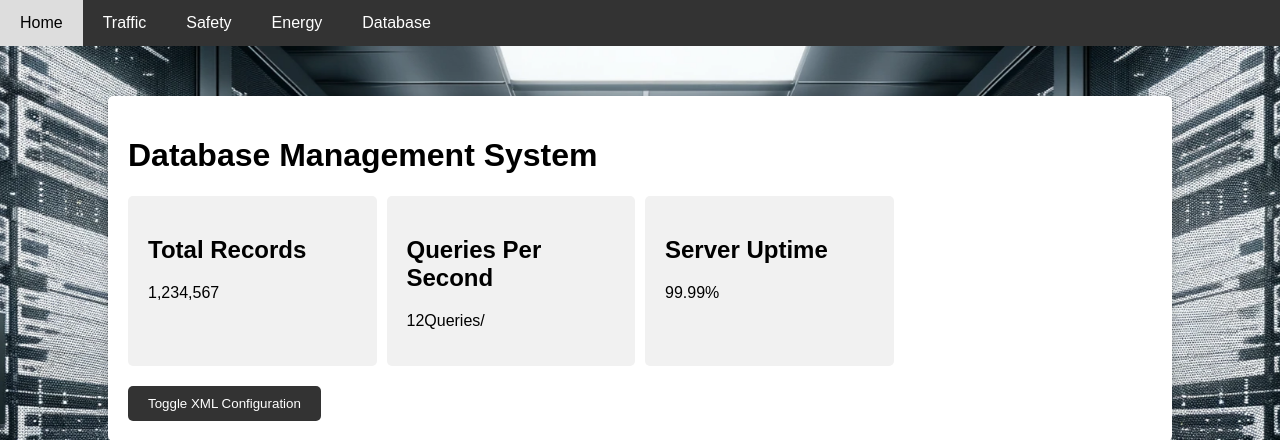
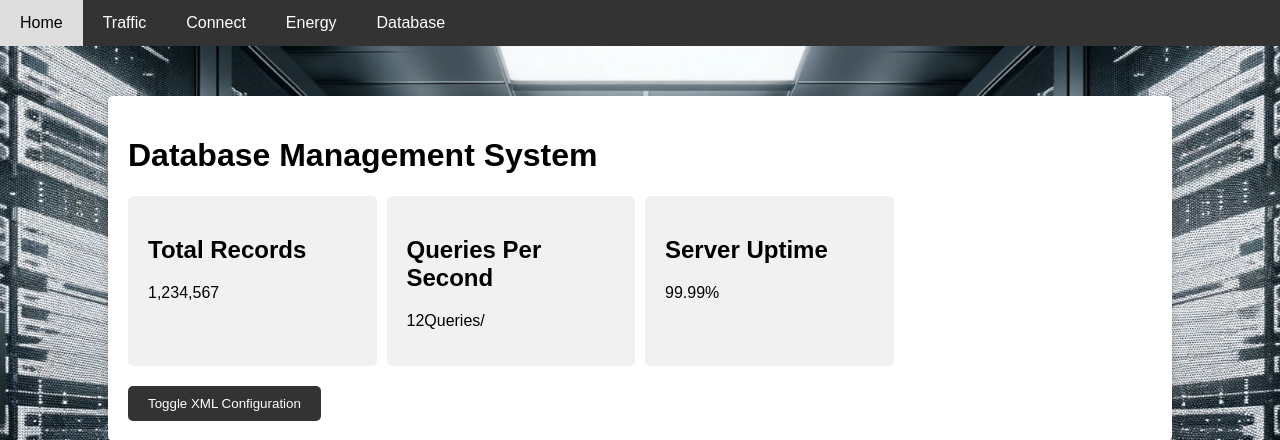
Before and after one commit to sunjong3662/KU_CTF_XXE, a Flask app: page /db in a window 1280 px wide. Shown: the top 440 px of the page. Run offline with Flask 3, Linux system fonts and the light colour scheme.

Commit message:
safety -> connnect

```diff
--- a/templates/safety.html
+++ b/templates/connect.html
@@ -80,7 +80,7 @@
     <div class="navbar">
         <a href="/">Home</a>
         <a href="/traffic">Traffic</a>
-        <a href="/safety">Safety</a>
+        <a href="/connect">Connect</a>
         <a href="/energy">Energy</a>
         <a href="/db">Database</a>
     </div>
--- a/templates/db.html
+++ b/templates/db.html
@@ -97,7 +97,7 @@
     <div class="navbar">
         <a href="/">Home</a>
         <a href="/traffic">Traffic</a>
-        <a href="/safety">Safety</a>
+        <a href="/connect">Connect</a>
         <a href="/energy">Energy</a>
         <a href="/db">Database</a>
     </div>
--- a/templates/traffic.html
+++ b/templates/traffic.html
@@ -94,7 +94,7 @@
     <div class="navbar">
         <a href="/">Home</a>
         <a href="/traffic">Traffic</a>
-        <a href="/safety">Safety</a>
+        <a href="/connect">Connect</a>
         <a href="/energy">Energy</a>
         <a href="/db">Database</a>
     </div>
```
